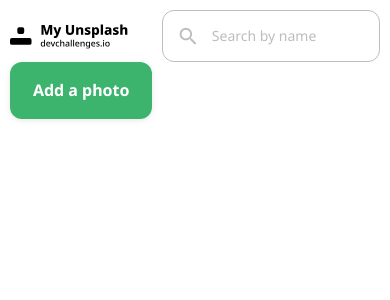
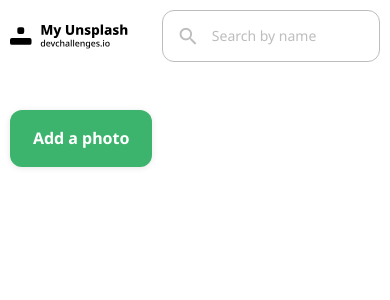
Before and after one commit to django-json/myunsplashchallenge, a React (Create React App) app: page / in a window 390 px wide. Shown: the top 300 px of the page. Built offline with nearby package versions, Linux system fonts and the light colour scheme.

Commit message:
design navigation bar

```diff
--- a/src/components/navbar/navbar.component.jsx
+++ b/src/components/navbar/navbar.component.jsx
@@ -18,7 +18,7 @@
                     borderColor="grey"
                 />
             </div>
-            <Button text="Add a photo" variant="success" color="white" />
+                <Button text="Add a photo" variant="success" color="white" />
         </div>
     );
 }
--- a/src/components/navbar/navbar.styles.css
+++ b/src/components/navbar/navbar.styles.css
@@ -1,7 +1,6 @@
 .navbar {
     display: flex;
     justify-content: space-between;
-    margin-bottom: var(--space-xl);
 }
 
 .navbar__col {
@@ -37,4 +36,8 @@
     .navbar .input {
         flex: 0 1 auto;
     }
+
+    .navbar > .btn {
+        margin-top: var(--space-lg);
+    }
 }
```
